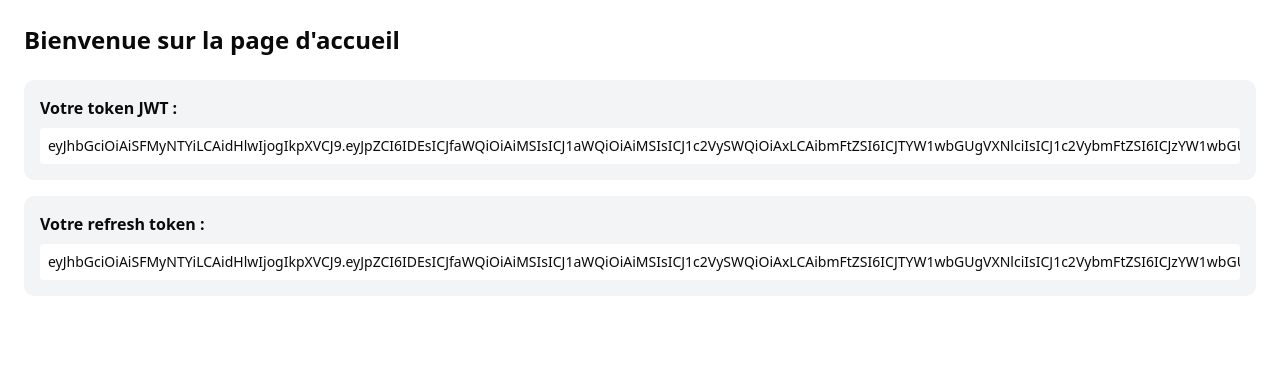
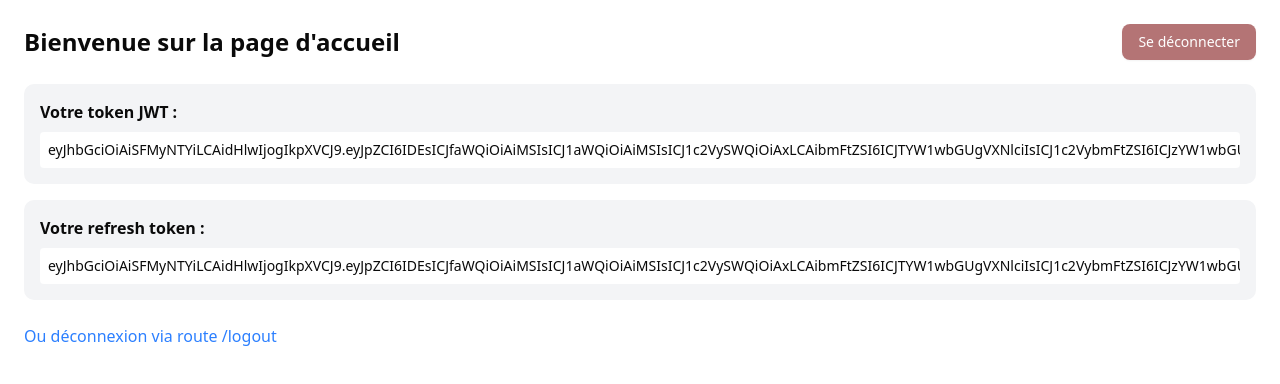
Before and after one commit to symidev/tco-front, a Vue app: page / in a window 1280 px wide. Shown: the top 384 px of the page. Built offline with nearby package versions, Linux system fonts and the light colour scheme; sample sign-in values are in the browser's storage.

Commit message:
add disconnect

```diff
--- a/src/assets/css/main.css
+++ b/src/assets/css/main.css
@@ -36,16 +36,18 @@
   }
 
   .dark {
-    --background:20 14.3% 4.1%;
+    /* Background color #191e38 */
+    --background: 230 30% 16%;
     --foreground:60 9.1% 97.8%;
 
-    --card:20 14.3% 4.1%;
+    --card: 230 30% 16%;
     --card-foreground:60 9.1% 97.8%;
 
-    --popover:20 14.3% 4.1%;
+    --popover: 230 30% 16%;
     --popover-foreground:60 9.1% 97.8%;
 
-    --primary:47.9 95.8% 53.1%;
+    /* Primary color #dda24f */
+    --primary: 35 65% 59%;
     --primary-foreground:26 83.3% 14.1%;
 
     --secondary:12 6.5% 15.1%;
@@ -144,13 +146,15 @@
 }
 
 .dark {
-  --background: oklch(0.145 0 0);
+  /* Background color #191e38 */
+  --background: 230 30% 16%;
   --foreground: oklch(0.985 0 0);
-  --card: oklch(0.145 0 0);
+  --card: 230 30% 16%;
   --card-foreground: oklch(0.985 0 0);
-  --popover: oklch(0.145 0 0);
+  --popover: 230 30% 16%;
   --popover-foreground: oklch(0.985 0 0);
-  --primary: oklch(0.985 0 0);
+  /* Primary color #dda24f */
+  --primary: 35 65% 59%;
   --primary-foreground: oklch(0.205 0 0);
   --secondary: oklch(0.269 0 0);
   --secondary-foreground: oklch(0.985 0 0);
@@ -168,9 +172,9 @@
   --chart-3: oklch(0.769 0.188 70.08);
   --chart-4: oklch(0.627 0.265 303.9);
   --chart-5: oklch(0.645 0.246 16.439);
-  --sidebar: oklch(0.205 0 0);
+  --sidebar: 230 30% 16%;
   --sidebar-foreground: oklch(0.985 0 0);
-  --sidebar-primary: oklch(0.488 0.243 264.376);
+  --sidebar-primary: 35 65% 59%;
   --sidebar-primary-foreground: oklch(0.985 0 0);
   --sidebar-accent: oklch(0.269 0 0);
   --sidebar-accent-foreground: oklch(0.985 0 0);
--- a/src/layouts/DefaultLayout.vue
+++ b/src/layouts/DefaultLayout.vue
@@ -2,7 +2,7 @@
 </script>
 
 <template>
-  <main>
+  <main class="dark">
     <slot></slot>
   </main>
 </template>
--- a/src/router/index.js
+++ b/src/router/index.js
@@ -33,6 +33,16 @@ const router = createRouter({
             meta: { layout: 'NoAuthLayout', requiresAuth: false }
         },
         {
+            path: '/logout',
+            name: 'logout',
+            redirect: to => {
+                localStorage.removeItem('token')
+                localStorage.removeItem('refreshToken')
+                return { name: 'login' }
+            },
+            meta: { requiresAuth: false }
+        },
+        {
             path: '/:pathMatch(.*)*',
             name: 'not-found',
             component: NotFoundView,
--- a/src/views/HomeView.vue
+++ b/src/views/HomeView.vue
@@ -1,14 +1,25 @@
 <script setup>
 import { useStore } from 'vuex'
+import { useRouter } from 'vue-router'
+import Button from '@/components/ui/button/Button.vue'
 
 const store = useStore()
+const router = useRouter()
 const token = store.getters['auth/getToken']
 const refreshToken = store.getters['auth/getRefreshToken']
+
+const logout = () => {
+  store.dispatch('auth/logout')
+  router.push({ name: 'login' })
+}
 </script>
 
 <template>
   <div class="container mx-auto p-6">
-    <h1 class="text-2xl font-bold mb-6">Bienvenue sur la page d'accueil</h1>
+    <div class="flex justify-between items-center mb-6">
+      <h1 class="text-2xl font-bold">Bienvenue sur la page d'accueil</h1>
+      <Button @click="logout" variant="destructive">Se déconnecter</Button>
+    </div>
 
     <div class="bg-gray-100 p-4 rounded-lg mb-4">
       <h2 class="font-bold mb-2">Votre token JWT :</h2>
@@ -23,5 +34,9 @@ const refreshToken = store.getters['auth/getRefreshToken']
         {{ refreshToken }}
       </div>
     </div>
+
+    <div class="mt-6">
+      <a href="/logout" class="text-blue-500 hover:underline">Ou déconnexion via route /logout</a>
+    </div>
   </div>
 </template>
```
